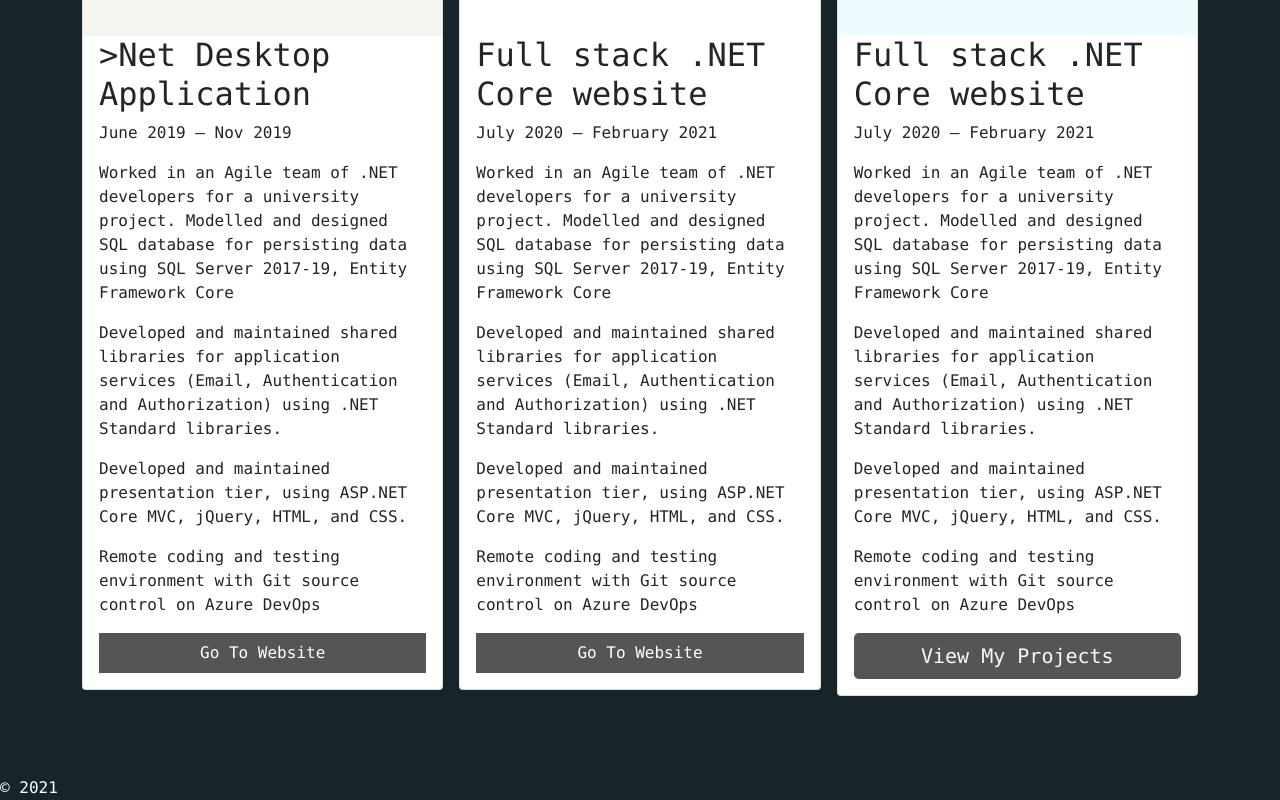
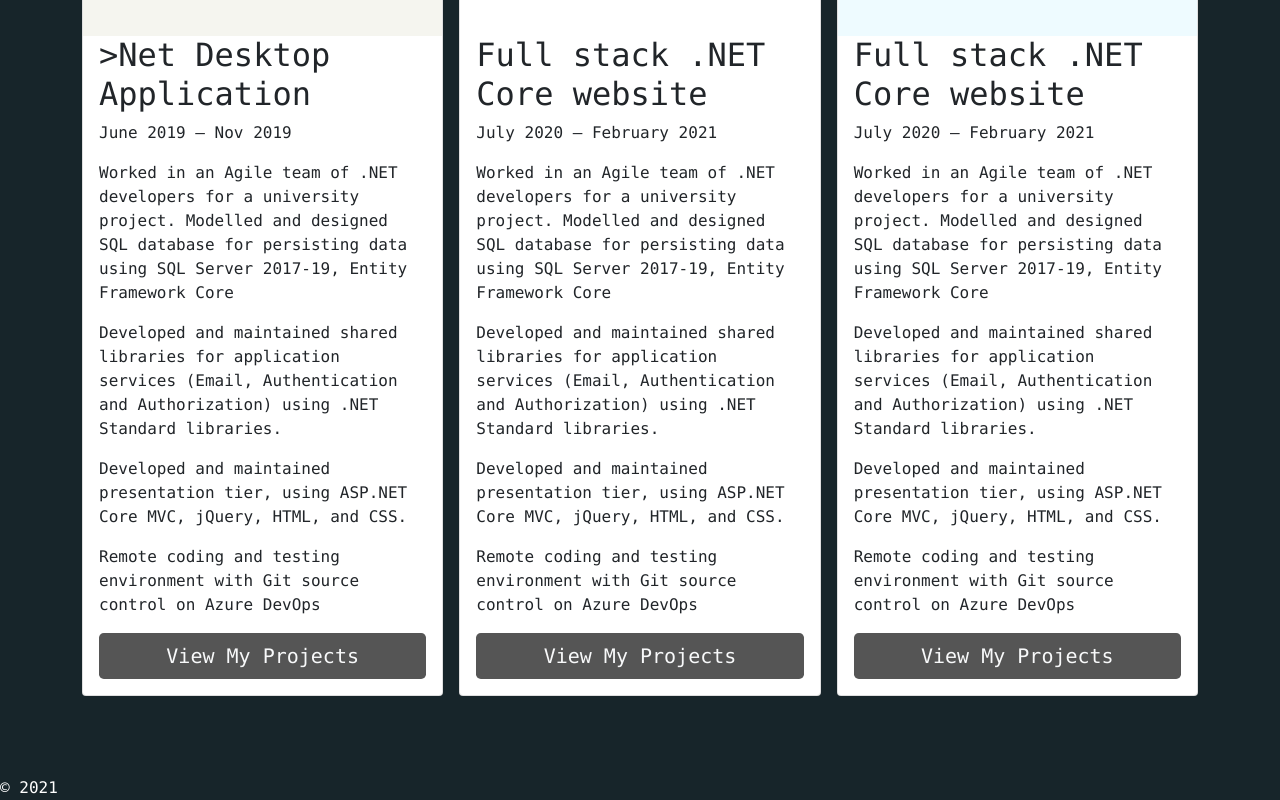
Before and after one commit to NicholeEden/portfolio, a website: page docs/index.html in a window 1280 px wide. Shown: the part 1932-2732 px from the top of the page. Drawn offline with nearby package versions, Linux system fonts and the light colour scheme.

Commit message:
fixed portfolio buttons

```diff
--- a/docs/index.html
+++ b/docs/index.html
@@ -224,7 +224,19 @@
                   Remote coding and testing environment with Git source control
                   on Azure DevOps
                 </p>
-                <p><button class="buttonX">Go to website</button></p>
+                <p><a
+                  href="https://nicholeeden.github.io/portfolio/"
+                  class="
+                    button
+                    btn btn-outline-button1
+                    text-light
+                    btn-lg
+                    px-4
+                    me-md-2
+                    buttonX
+                  "
+                  >View My Projects</a
+                ></p>
               </div>
             </div>
           </div>
@@ -256,7 +268,19 @@
                   Remote coding and testing environment with Git source control
                   on Azure DevOps
                 </p>
-                <p><button class="buttonX">Go to website</button></p>
+                <p><a
+                  href="https://nicholeeden.github.io/portfolio/"
+                  class="
+                    button
+                    btn btn-outline-button1
+                    text-light
+                    btn-lg
+                    px-4
+                    me-md-2
+                    buttonX
+                  "
+                  >View My Projects</a
+                ></p>
               </div>
             </div>
           </div>
```
